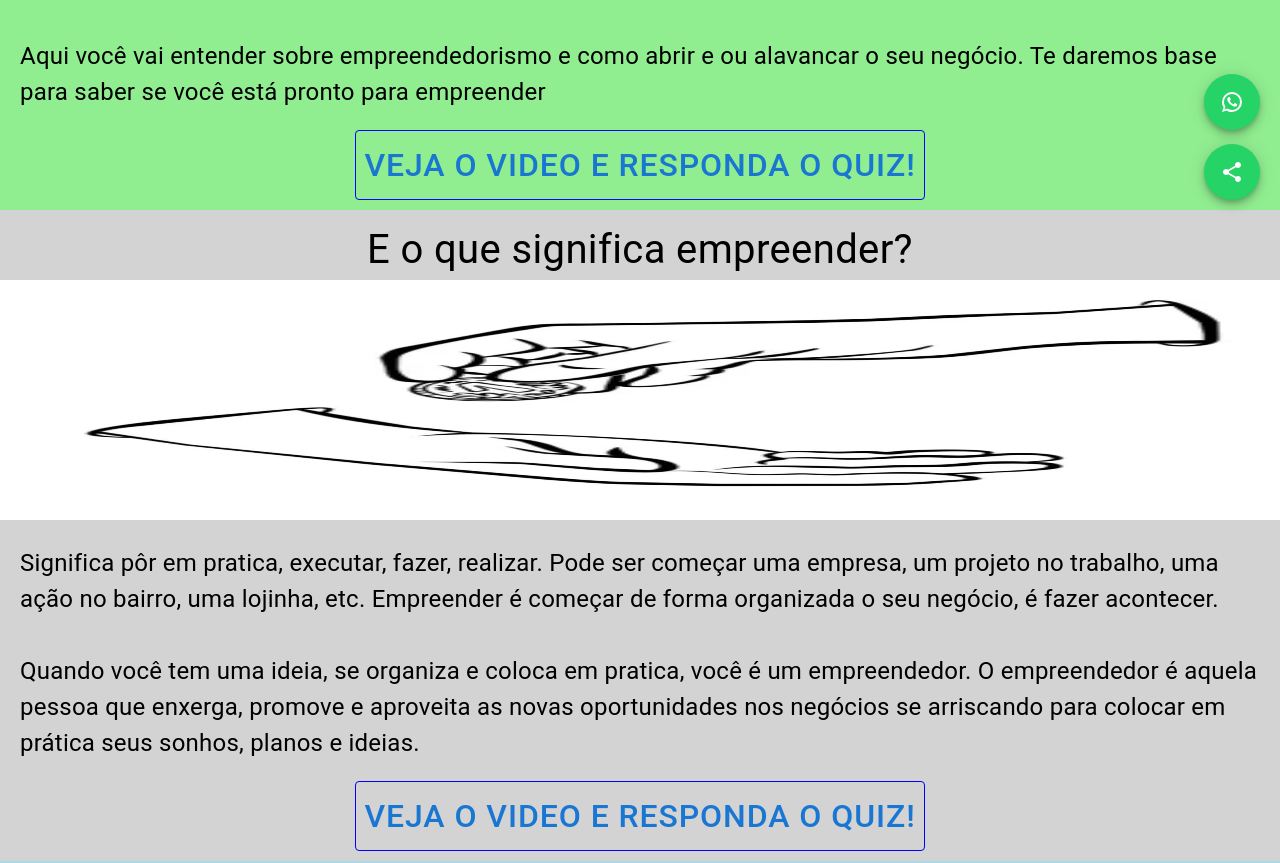
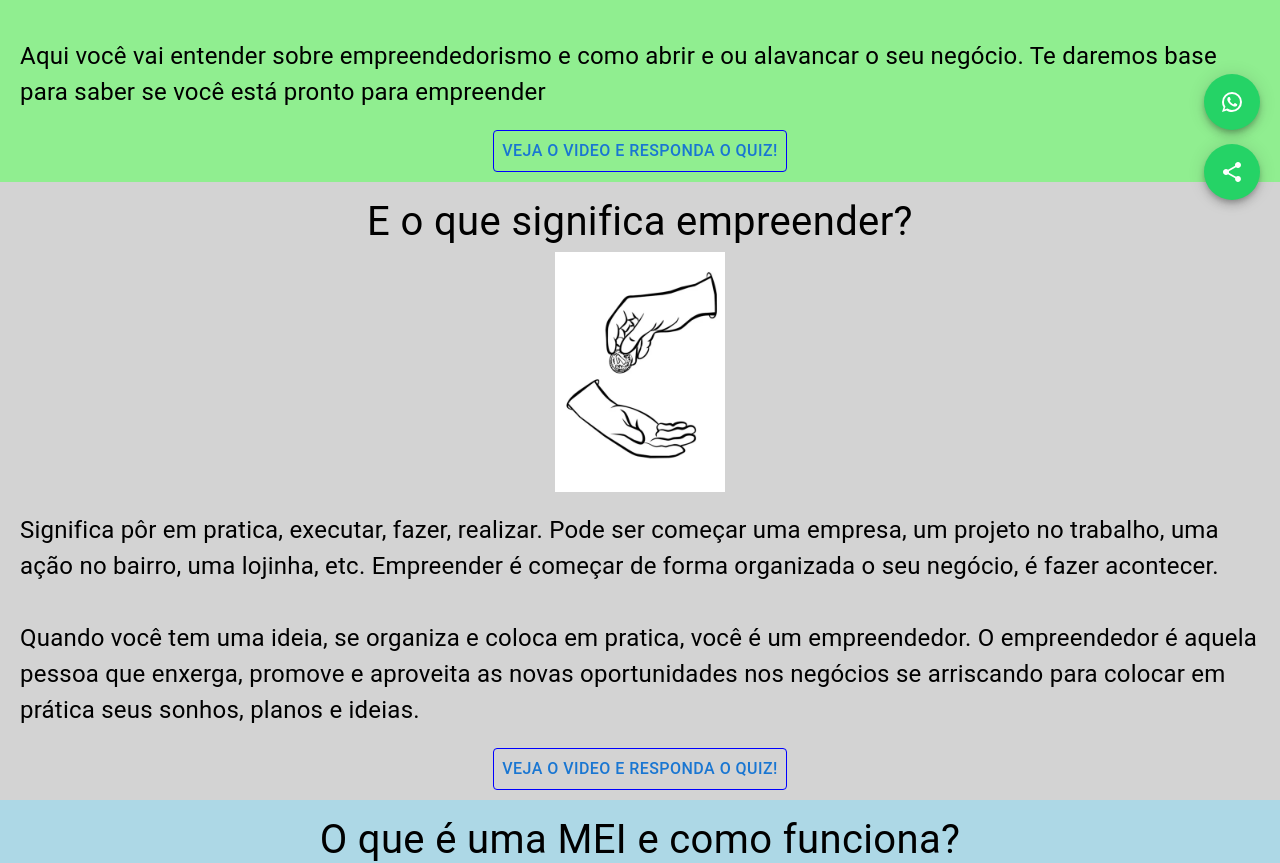
Before and after one commit to JvPy/projeto-bnds, a React (Create React App) app: page / in a window 1280 px wide. Shown: the part 580-1443 px from the top of the page. Built offline with nearby package versions, Linux system fonts and the light colour scheme.

Commit message:
Add modal and images

```diff
--- a/src/components/section.tsx
+++ b/src/components/section.tsx
@@ -31,7 +31,7 @@ const NextSection = styled('div')(() => ({
 }))
 
 const NextSectionButton = styled(Button)(() => ({
-    fontSize: 32,
+    fontSize: 16,
     border: '1px solid blue'
 }))
 
@@ -39,7 +39,11 @@ const Section = ({children, title, id, nextSection, color, image, handleOpen}: a
     return (
         <PageSection id={id} style={{backgroundColor: color}}>
             <Title>{title}</Title>
-            {image && <img src={loan} alt='' style={{ width: '100%', height: '30vh' }}/>}
+                {image &&
+                    <NextSection>
+                        <img src={loan} alt='' style={{ maxWidth: '80%', maxHeight: '30vh' }}/>
+                    </NextSection>
+                }
             <Text>
                 {children}
             </Text>
```
